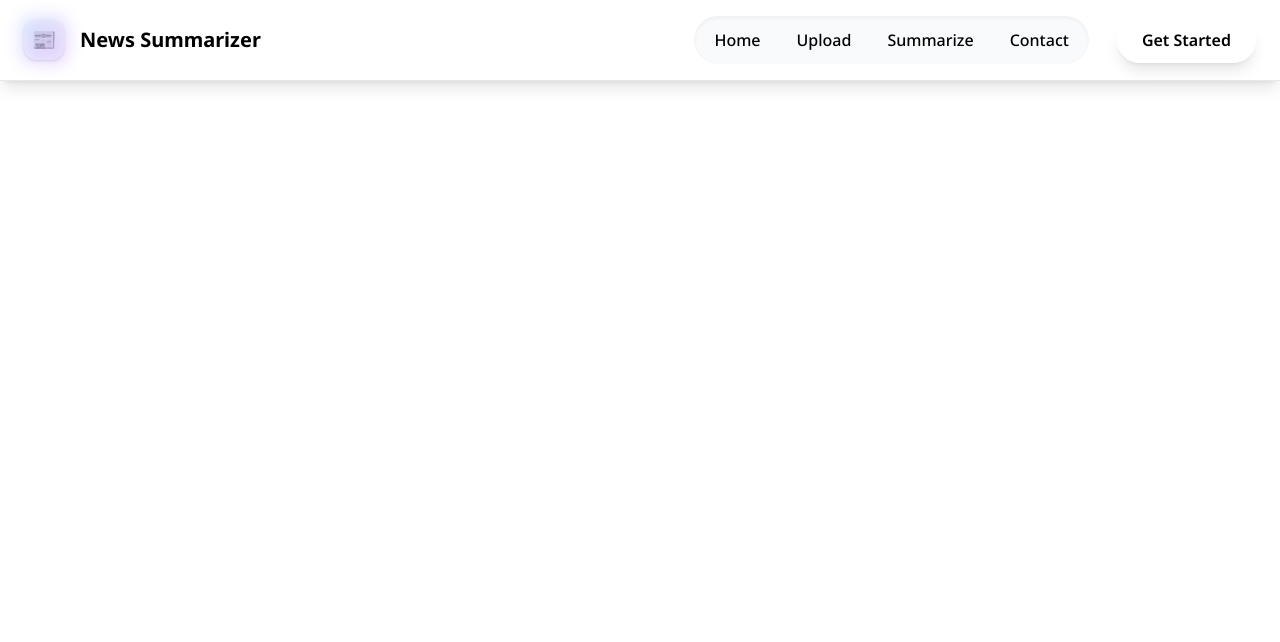
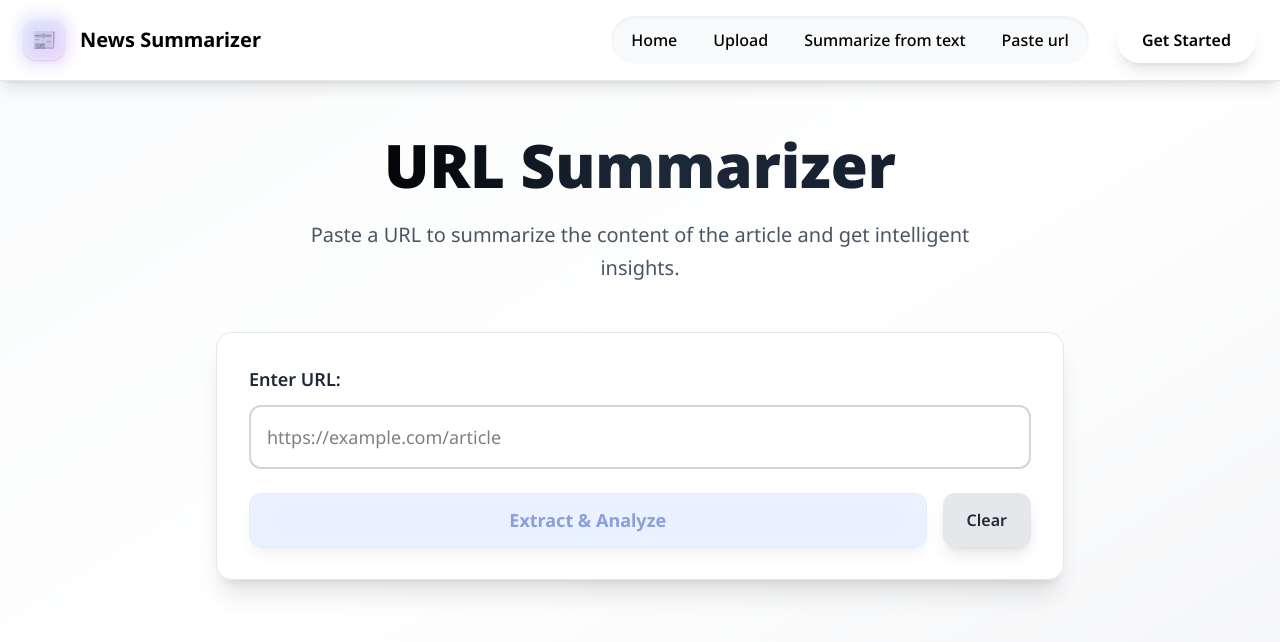
Before and after one commit to khemsu/News_Summarizer, a React (Vite) app in the folder frontend/news_summarizer_frontend/: page /url-summarize in a window 1280 px wide. Shown: the top 642 px of the page. Built offline with nearby package versions, Linux system fonts and the light colour scheme.

Commit message:
url extract frontend

```diff
--- a/frontend/news_summarizer_frontend/src/App.jsx
+++ b/frontend/news_summarizer_frontend/src/App.jsx
@@ -5,6 +5,7 @@ import Navbar from './pages/Navbar';
 import Feature from './pages/Feature';
 import Contact from './components/Contact';
 import TextSummarize from './components/TextSummarize';
+import UrlSum from './components/UrlSum'
 
 function App() {
   return (
@@ -14,7 +15,7 @@ function App() {
         <Route path="/" element={<Home />} />
         <Route path="summarize" element={<Feature/>}/>
         <Route path="text-summarize" element={<TextSummarize />} />
-        <Route path="/contact" element={<Contact/>} />
+        <Route path="/url-summarize" element={<UrlSum/>} />
       </Routes>
     </Router>
   );
--- a/frontend/news_summarizer_frontend/src/components/Summarize.jsx
+++ b/frontend/news_summarizer_frontend/src/components/Summarize.jsx
@@ -13,28 +13,30 @@ const Summarize = () => {
     }
 
     async function handleSummarize() {
-        // if (!documentId) {
-        //     alert("Please enter a document ID to summarize.");
-        //     return;
-        // }
+        if (!documentId.trim()) {
+            alert("Please enter a document ID to summarize.");
+            return;
+        }
+
         setLoading(true);
-        try{
-            await axios.get(`http://localhost:8000/summarize/?article_id=${documentId}`)
-            .then((response) => {
-                setSummary(response.data.summary);
-                setClassification(response.data.category);
-                console.log(response.data);
-            })
-        }catch{
-            console.error("Error fetching summary:");
+        try {
+            const response = await axios.get(`http://localhost:8000/summarize/?article_id=${documentId}`);
+            setSummary(response.data.summary);
+            setClassification(response.data.category);
+            console.log(response.data);
+        } catch (error) {
+            console.error("Error fetching summary:", error);
+            console.error("Error details:", error.response?.data);
+            alert("Failed to fetch summary. Please try again.");
         } finally {
             setLoading(false);
         }
     }
 
     function handleClearSummary() {
+        setDocumentId("");
         setSummary("");
-        setDocumentId("");
+        setClassification("");
     }
 
     return (
@@ -47,7 +49,7 @@ const Summarize = () => {
                         Document Summarizer
                     </h1>
                     <p className="text-lg md:text-xl text-gray-700 max-w-2xl mx-auto leading-relaxed">
-                        Enter your document ID to get summary of your uploaded content.
+                        Enter a document ID to get summary and classification of previously uploaded articles.
                     </p>
                 </div>
 
@@ -55,15 +57,15 @@ const Summarize = () => {
                 <div className="bg-white rounded-2xl border border-gray-200 shadow-lg p-8 mb-8">
                     <div className="space-y-6">
                         <div>
-                            <label htmlFor="documentId" className="block text-black font-semibold text-lg mb-3">
+                            <label htmlFor="documentIdInput" className="block text-black font-semibold text-lg mb-3">
                                 Document ID
                             </label>
                             <input
-                                id="documentId"
+                                id="documentIdInput"
                                 type="text"
-                                placeholder="Enter uploaded document ID"
                                 value={documentId}
                                 onChange={handleInputChange}
+                                placeholder="Enter document ID (e.g., 507f1f77bcf86cd799439011)"
                                 className="w-full px-4 py-3 bg-gray-50 border border-gray-300 rounded-xl text-black placeholder-gray-500 focus:outline-none focus:ring-2 focus:ring-blue-500 focus:border-transparent transition-all duration-200"
                             />
                         </div>
--- /dev/null
+++ b/frontend/news_summarizer_frontend/src/components/UrlSum.jsx
@@ -0,0 +1,144 @@
+import React from 'react'
+import { useState } from 'react'
+import axios from 'axios';
+
+const UrlSum = () => {
+  const [content, setContent] = useState("");
+  const [loading, setLoading] = useState(false);
+  const [articleId, setArticleId] = useState("");
+  const [summary, setSummary] = useState("");
+  const [classification, setClassification] = useState("");
+  const [url, setUrl] = useState("");
+
+  const handleInputChange = (e) => {
+    setUrl(e.target.value);
+  }
+
+  async function handleSummarize() {
+    if (!url.trim()) {
+      alert("Please enter a URL to summarize.");
+      return;
+    }
+
+    setLoading(true);
+    try {
+      const response = await axios.post('http://localhost:8000/extract-url-content', { url });
+      setContent(response.data.content);
+      setArticleId(response.data.article_id);
+    } catch (error) {
+      console.error("Error fetching summary:", error);
+      alert("Failed to fetch summary. Please try again.");
+    } finally {
+      setLoading(false);
+    }
+  }
+
+  function handleClear() {
+    setUrl("");
+    setContent("");
+    setArticleId("");
+    setSummary("");
+    setClassification("");
+  }
+
+  return (
+    <div className="min-h-screen bg-gradient-to-br from-gray-50 via-white to-gray-100 font-['Noto_Sans']">
+      <div className="max-w-4xl mx-auto px-6 py-20 pt-32">
+        <div className="text-center mb-12">
+          <h1 className="text-5xl md:text-6xl font-black bg-gradient-to-r from-black via-gray-800 to-gray-900 bg-clip-text text-transparent leading-tight mb-4">
+            URL Summarizer
+          </h1>
+          <p className="text-lg md:text-xl text-gray-600 max-w-2xl mx-auto leading-relaxed">
+            Paste a URL to summarize the content of the article and get intelligent insights.
+          </p>
+        </div>
+
+        <div className="bg-white/90 backdrop-blur-lg rounded-2xl border border-gray-200 shadow-xl p-8 mb-8">
+          <div className="space-y-6">
+            <div>
+              <label className="block text-gray-800 font-semibold mb-3 text-lg">Enter URL:</label>
+              <input
+                type="text"
+                value={url}
+                onChange={handleInputChange}
+                disabled={loading}
+                className="w-full p-4 border-2 border-gray-300 rounded-xl focus:outline-none focus:ring-4 focus:ring-gray-500/20 focus:border-gray-600 transition-all duration-200 text-lg bg-white backdrop-blur-sm disabled:opacity-50"
+                placeholder="https://example.com/article"
+              />
+            </div>
+
+            <div className="flex flex-col sm:flex-row gap-4">
+              <button
+                onClick={handleSummarize}
+                disabled={loading || !url.trim()}
+                className="flex-1 bg-blue-500/20 backdrop-blur-md border border-blue-300/30 text-blue-800 hover:bg-blue-600/30 hover:text-blue-900 px-6 py-3 rounded-xl font-bold text-lg transition-all duration-200 transform hover:scale-105 hover:-translate-y-1 shadow-lg hover:shadow-xl disabled:opacity-50 disabled:cursor-not-allowed disabled:hover:scale-100 disabled:hover:translate-y-0"
+              >
+                {loading ? "Extracting..." : "Extract & Analyze"}
+              </button>
+
+              <button
+                onClick={handleClear}
+                className="flex-1 sm:flex-none bg-gray-200 text-gray-800 hover:bg-gray-300 hover:text-black px-6 py-3 rounded-xl font-semibold transition-all duration-200 transform hover:scale-105 hover:-translate-y-1 shadow-lg hover:shadow-xl"
+              >
+                Clear
+              </button>
+            </div>
+          </div>
+        </div>
+
+        {content && (
+          <div className="bg-white/90 backdrop-blur-lg rounded-2xl border border-gray-200 shadow-xl p-8">
+            <div className="space-y-6">
+              <div>
+                <h2 className="text-2xl font-bold text-gray-900 mb-4 flex items-center gap-2">
+                  <span className="w-2 h-2 bg-gray-600 rounded-full"></span>
+                  Extracted Content
+                </h2>
+                <div className="bg-gray-50 rounded-xl p-6 border border-gray-200">
+                  <p className="text-gray-800 leading-relaxed">{content}</p>
+                </div>
+              </div>
+
+              {articleId && (
+                <div>
+                  <h3 className="text-xl font-semibold text-gray-900 mb-3">Article ID</h3>
+                  <div className="bg-gray-50 rounded-xl p-4 border border-gray-200">
+                    <p className="text-gray-700 font-mono text-sm break-all">{articleId}</p>
+                  </div>
+                </div>
+              )}
+
+              {summary && (
+                <div>
+                  <h3 className="text-xl font-semibold text-gray-900 mb-3 flex items-center gap-2">
+                    <span className="w-2 h-2 bg-gray-700 rounded-full"></span>
+                    Summary
+                  </h3>
+                  <div className="bg-gray-100 rounded-xl p-6 border border-gray-300">
+                    <p className="text-gray-800 leading-relaxed">{summary}</p>
+                  </div>
+                </div>
+              )}
+
+              {classification && (
+                <div>
+                  <h3 className="text-xl font-semibold text-gray-900 mb-3 flex items-center gap-2">
+                    <span className="w-2 h-2 bg-black rounded-full"></span>
+                    Classification
+                  </h3>
+                  <div className="bg-gray-100 rounded-xl p-4 border border-gray-300">
+                    <span className="inline-block bg-gray-200 text-gray-900 px-4 py-2 rounded-full font-semibold text-sm border border-gray-400">
+                      {classification}
+                    </span>
+                  </div>
+                </div>
+              )}
+            </div>
+          </div>
+        )}
+      </div>
+    </div>
+  )
+}
+
+export default UrlSum
--- a/frontend/news_summarizer_frontend/src/pages/Navbar.jsx
+++ b/frontend/news_summarizer_frontend/src/pages/Navbar.jsx
@@ -45,14 +45,14 @@ const Navbar = () => {
                 className="px-4 py-2 rounded-full text-black font-medium transition-all duration-200 hover:bg-white hover:shadow-sm transform hover:scale-105"
                 style={{color: '#000000'}}
               >
-                Summarize
+                Summarize from text
               </Link>
               <Link
-                to="/contact"
+                to="/url-summarize"
                 className="px-4 py-2 rounded-full text-black font-medium transition-all duration-200 hover:bg-white hover:shadow-sm transform hover:scale-105"
                 style={{color: '#000000'}}
               >
-                Contact
+              Paste url
               </Link>
             </div>
 
```
